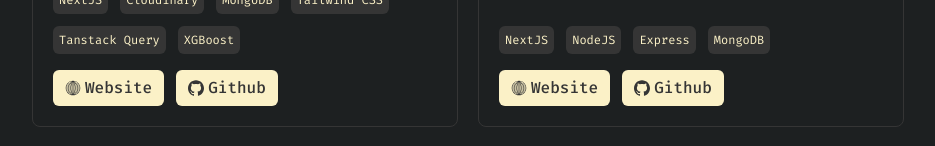
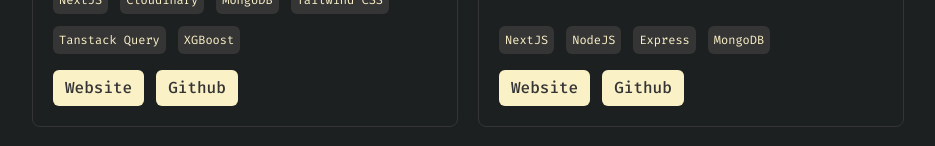
Before and after one commit to unsafe0x0/priyanxhu, a Next.js app: page / in a window 1280 px wide. Shown: the part 705-851 px from the top of the page, without its empty margins (172-1107 px from the left). Built offline with nearby package versions, Linux system fonts and the light colour scheme; no server answers; the database is empty.

Commit message:
removed unness things

```diff
--- a/components/Contact.tsx
+++ b/components/Contact.tsx
@@ -1,7 +1,6 @@
 "use client";
 
 import React, { useState } from "react";
-import { FaPaperPlane } from "react-icons/fa6";
 import { useMutation } from "@tanstack/react-query";
 
 async function sendMessage({
@@ -98,7 +97,6 @@
             className="bg-[#fbf1c7] text-[#353535] px-3 md:px-5 py-2 rounded-lg text-md font-medium flex items-center gap-3 mt-2"
           >
             {buttonText}
-            <FaPaperPlane />
           </button>
         </form>
       </div>
--- a/components/Projects.tsx
+++ b/components/Projects.tsx
@@ -3,8 +3,6 @@
 import React from "react";
 import { projects } from "@/data/Projects";
 import Link from "next/link";
-import { SiGithub } from "react-icons/si";
-import { GiWireframeGlobe } from "react-icons/gi";
 
 export default function Projects() {
   return (
@@ -33,17 +31,15 @@
                 <Link
                   href={project.link}
                   target="_blank"
-                  className="bg-[#fbf1c7] text-[#353535] px-3 py-1.5 rounded-md text-md font-medium flex items-center gap-1"
+                  className="bg-[#fbf1c7] text-[#353535] px-3 py-1.5 rounded-md text-md font-medium"
                 >
-                  <GiWireframeGlobe />
                   Website
                 </Link>
                 <Link
                   href={project.github}
                   target="_blank"
-                  className="bg-[#fbf1c7] text-[#353535] px-3 py-1.5 rounded-md text-md font-medium flex items-center gap-1"
+                  className="bg-[#fbf1c7] text-[#353535] px-3 py-1.5 rounded-md text-md font-medium"
                 >
-                  <SiGithub />
                   Github
                 </Link>
               </div>
```
Also changed, not shown: 1 other file (tests, documents, lock files or other folders).
